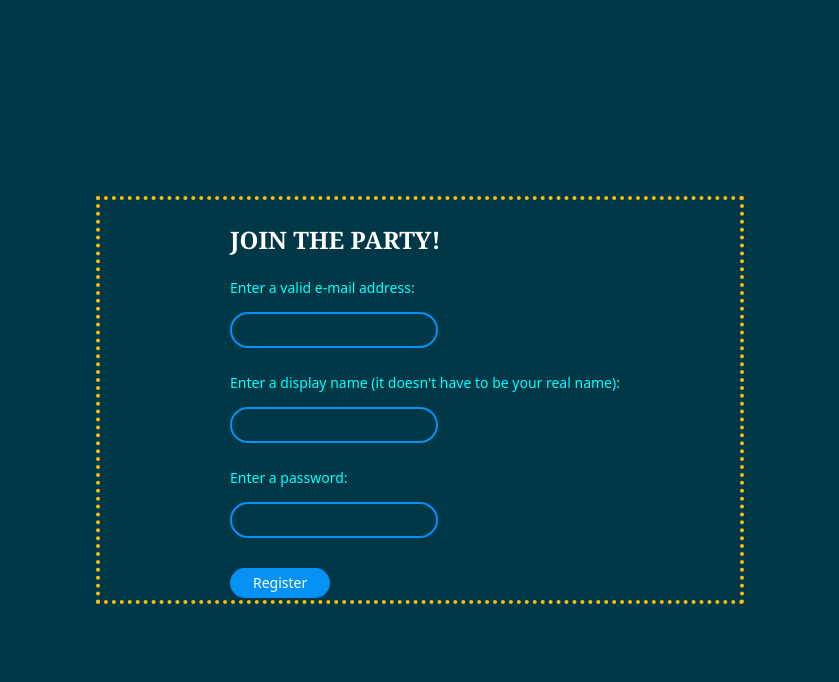
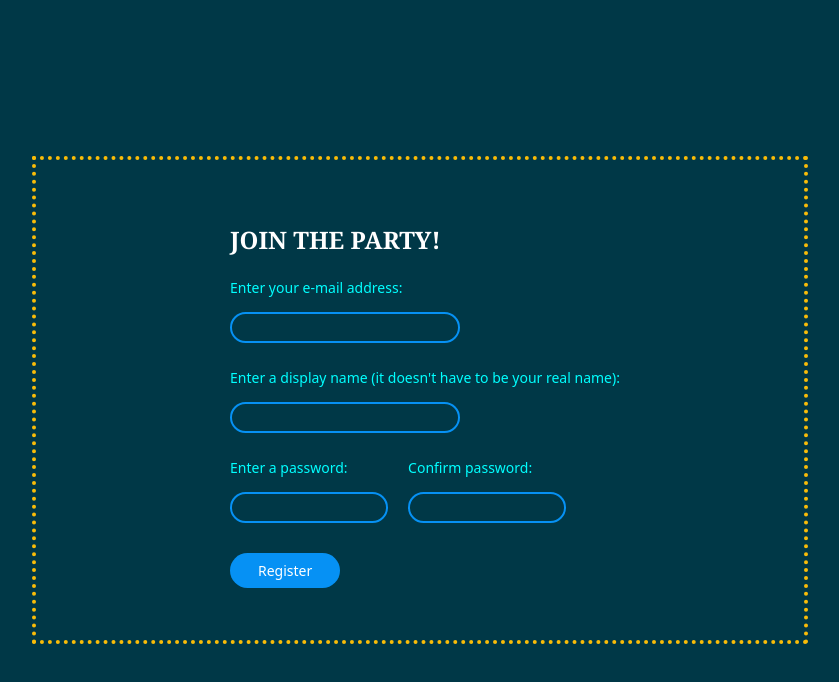
Before and after one commit to hilton326/ESBRehydrated, a React (Vite) app in the folder frontend/: page /register in a window 1280 px wide. Shown: the top 682 px of the page, without its empty margins (220-1059 px from the left). Built offline with nearby package versions, Linux system fonts and the light colour scheme.

Commit message:
6/8/26: Refined Registration Page
- Layout is a bit cleaner
- Error handling from backend to frontend is improved
- Added "Confirm password" and checks for empty input fields

```diff
--- a/frontend/src/api/client.js
+++ b/frontend/src/api/client.js
@@ -1,7 +1,10 @@
+// Client.js: Handles server communications
+
 const API = import.meta.env.VITE_API_BASE;
 
 // registrationRequest: sends registration form data to the server
 export async function registrationRequest(email, name, password) {
+  // Create object containing all three fields
   const request = { email: email, name: name, password: password };
 
     // Send the POST request
@@ -11,15 +14,22 @@ export async function registrationRequest(email, name, password) {
       body: JSON.stringify(request)
     });
 
-    if (!response.ok) {
-      console.error("Failed to create account: ", response.status);
-      return null;
+    if (!response) {
+      alert("Server unreachable");
+      return false;
     }
 
-    console.log("Account created successfully! ", response.status);
     const data = await response.json();
-    console.log(data);
-    return data;
+
+    if (!response.ok) {
+      console.error("Server failed to create account:", response.status, data.error);
+      alert("Error creating account: " + String(data.error));
+      return false;
+    }
+
+    console.log("Account created successfully! ", response.status, data);
+    alert("Account created successfully!")
+    return true;
 }
 
 // loginRequest: sends login form data to the server
--- a/frontend/src/components/LoginButton.jsx
+++ b/frontend/src/components/LoginButton.jsx
@@ -18,7 +18,7 @@ const LoginButton = ({emailOrName, password}) => {
     return (
         <div>
             <button className="login-button" onClick={handleLogin}>
-                Login
+                Log In
             </button>
         </div>
     )
--- a/frontend/src/components/RegisterButton.jsx
+++ b/frontend/src/components/RegisterButton.jsx
@@ -1,17 +1,40 @@
 import React from 'react';
 import { registrationRequest } from '../api/client.js'; // Import the client for API calls
 
-const RegisterButton = ({email, name, password}) => {
+const RegisterButton = ({email, name, password, confirmPassword}) => {
+
+    const inputChecker = (email, name, password, confirmPassword) => {
+        // Make sure inputs aren't empty
+        if (!email) {
+            return {result: false, error: "E-mail address is required."}
+        } else if (!name) {
+            return {result: false, error: "Display name is required."}
+        } else if (!password || !confirmPassword) {
+            return {result: false, error: "Passwords cannot be blank."}
+        }
+
+        // Make sure e-mail is valid
+        if (!email.includes('@')) {
+            return {result: false, error: "That's not an e-mail address."}
+        }
+
+        // Compare the two password inputs (make sure they're the same)
+        const result = (password === confirmPassword);
+        if (!result) {
+            return {result: result, error: "Passwords do not match."}
+        }
+        return {result: result, error: null}
+    }
 
     const handleRegister = async () => {
+        // Check email and password requirements
+        const inputCheck = inputChecker(email, name, password, confirmPassword);
+        if (inputCheck.result === false) {
+            alert(inputCheck.error);
+            return;
+        }
+
         const response = await registrationRequest(email, name, password);
-        console.log('Test response:', response);
-
-        if (response) {
-            alert("Account created successfully!");
-        } else {
-            alert("Error creating account");
-        }
     }
 
     return (
--- a/frontend/src/pages/Login.jsx
+++ b/frontend/src/pages/Login.jsx
@@ -8,7 +8,7 @@ function LoginPage() {
 
   return (
 
-    <div id="page">
+    <div>
 
       <div id="login-main">
 
--- a/frontend/src/pages/Register.jsx
+++ b/frontend/src/pages/Register.jsx
@@ -7,6 +7,7 @@ function RegistrationPage() {
   const [email, setEmail] = useState('');
   const [name, setName] = useState('');
   const [password, setPassword] = useState('');
+  const [confirmPassword, setConfirmPassword] = useState('');
 
   return (
 
@@ -19,23 +20,30 @@ function RegistrationPage() {
           <h2 className="login-header">
           JOIN THE PARTY!
           </h2>
-
-          <p className="login-text"> Enter a valid e-mail address: </p>
+          <p className="login-text"> Enter your e-mail address: </p>
           <div>
             <input className="login-input" type="text" value={email} onChange={e => setEmail(e.target.value)} />
           </div>
-
           <p className="login-text"> Enter a display name (it doesn't have to be your real name): </p>
           <div>
             <input className="login-input" type="text" value={name} onChange={e => setName(e.target.value)} />
           </div>
 
-          <p className="login-text"> Enter a password: </p>
-          <div>
-            <input className="login-input" type="password" value={password} onChange={e => setPassword(e.target.value)} />
+          <div id="outer-password-container">
+
+            <div id="inner-password-container">
+              <p className="login-text"> Enter a password: </p>
+              <input className="password-input" type="password" value={password} onChange={e => setPassword(e.target.value)} />
+            </div>
+
+            <div id="inner-password-container">
+              <p className="login-text"> Confirm password: </p>
+              <input className="password-input" type="password" value={confirmPassword} onChange={e => setConfirmPassword(e.target.value)} />
+            </div>
+
           </div>
 
-          <RegisterButton email={email} name={name} password={password} />
+          <RegisterButton email={String(email)} name={String(name)} password={String(password)} confirmPassword={String(confirmPassword)} />
 
         </div>
 
--- a/frontend/src/styles/login.css
+++ b/frontend/src/styles/login.css
@@ -1,4 +1,4 @@
-
+/* LOGIN AND REGISTRATION PAGE STYLES */
 body {
     background-color: rgb(0, 56, 71);
     display: flex;
@@ -6,11 +6,14 @@ body {
     justify-content: center;
 }
 
+/* Page-wide properties */
 #login-main {
-    min-width: 50vw;
-    min-height: 50vh;
-    max-width: 70vw;
-    max-height: 70vh;
+    min-width: 400px;
+    width: 60vw;
+    max-width: 1000px;
+    min-height: 400px;
+    height: 60vh;
+    max-height: 1000px;
     display: flex;
     flex-direction: column;
     border-style: dotted;
@@ -20,6 +23,14 @@ body {
     justify-content: center;
 }
 
+/* Main content container */
+#login-container {
+    display: flex;
+    flex-direction: column;
+    margin-left: 10px;
+}
+
+/* "Join the Party!" / "Welcome back!" */
 .login-header {
     font-family: Georgia, 'Times New Roman', Times, serif;
     font-size: 24px;
@@ -27,26 +38,22 @@ body {
     margin-bottom: 5px;
 }
 
-#login-container {
-    display: flex;
-    flex-direction: column;
-    margin-left: 10px;
-}
-
+/* Instruction text */
 .login-text {
     color:cyan;
     font-size: 14px;
 }
 
+/* Error message text */
 .login-error-text {
     color:rgb(255, 0, 0);
     font-size: 14px;
 }
 
+/* Main input field */
 .login-input {
-    min-width: 200px;
-    max-width: 20%;
-    height: 30px;
+    width: 222px;
+    height: 25px;
     border-style: solid;
     border-radius: 20px;
 
@@ -54,19 +61,50 @@ body {
     border-width: 2px;
     background-color: transparent;
     color: white;
-    font-size: 14px;
+    font-size: 13px;
 
     margin-bottom: 10px;
 }
 
+/* Password containers: only used on Registration page */
+#outer-password-container {
+    display: flex;
+    flex-direction: row;
+}
+#inner-password-container {
+    display: flex;
+    flex-direction: column;
+    margin-right: 20px;
+}
+
+/* Password and confirm password input fields */
+.password-input {
+    width: 150px;
+    height: 25px;
+    border-style: solid;
+    border-radius: 20px;
+
+    border-color: rgb(6, 145, 244);
+    border-width: 2px;
+    background-color: transparent;
+    color: white;
+    font-size: 11px;
+
+    margin-bottom: 10px;
+}
+
+/* "Log in" and "Register" buttons */
 .login-button {
-    min-width: 100px;
-    max-width: 10%;
-    height: 30px;
+
+    /* Design */
+    width: 110px;
+    height: 35px;
     border-style: solid;
     border-radius: 20px;
     background-color: rgb(6, 145, 244);
     border-width: 2px;
+
+    /* Text */
     color: white;
     font-size: 14px;
     display: flex;
@@ -75,6 +113,10 @@ body {
     justify-content: center;
 
     margin-top: 20px;
+    margin-bottom: 10px;
 }
-
-/* ---------------------------------------------------------------------------------------- */
+/* On hover */
+.login-button:hover {
+    background-color:rgb(3, 92, 234);
+    text-decoration: underline;
+}
```
Also changed, not shown: 2 other files (tests, documents, lock files or other folders).
